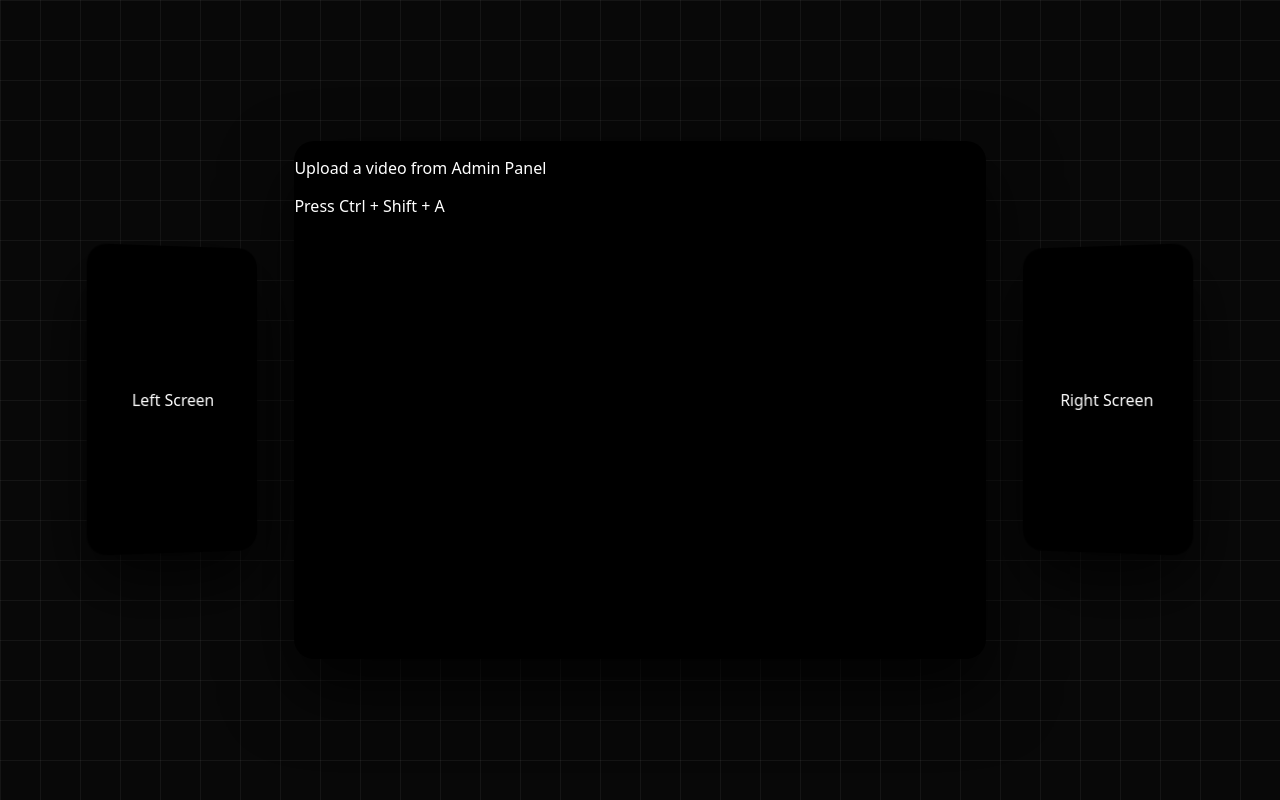
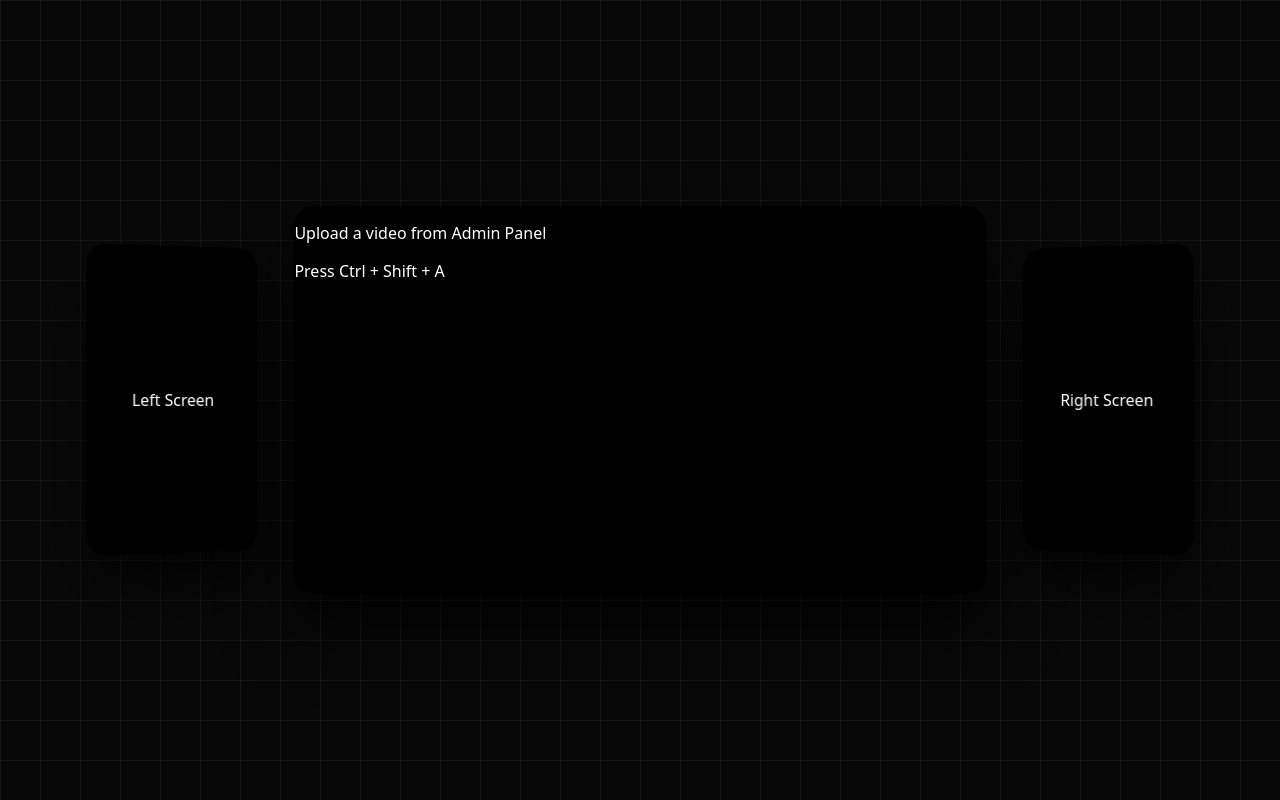
Before and after one commit to tej-sh/stage12, a React (Vite) app: page / in a window 1280 px wide. Built offline with nearby package versions, Linux system fonts and the light colour scheme.

Commit message:
Update MainScreen.css
revert back to 16/9 aspect ratio

```diff
--- a/src/components/MainScreen.css
+++ b/src/components/MainScreen.css
@@ -1,7 +1,7 @@
 .main-screen {
   width: 60%;
   max-width: 90vw;
-  aspect-ratio: 4 / 3;
+  aspect-ratio: 16 / 9;
   margin: 3% ;
   position: relative;
   overflow: hidden;
```
